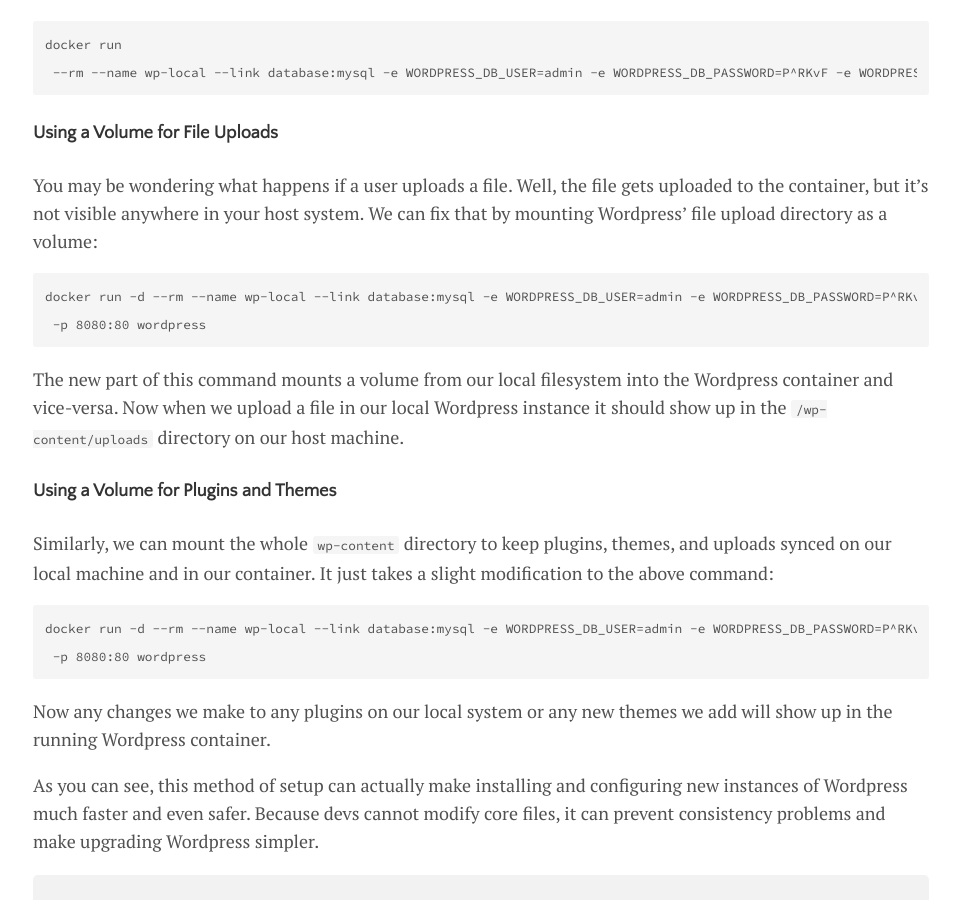
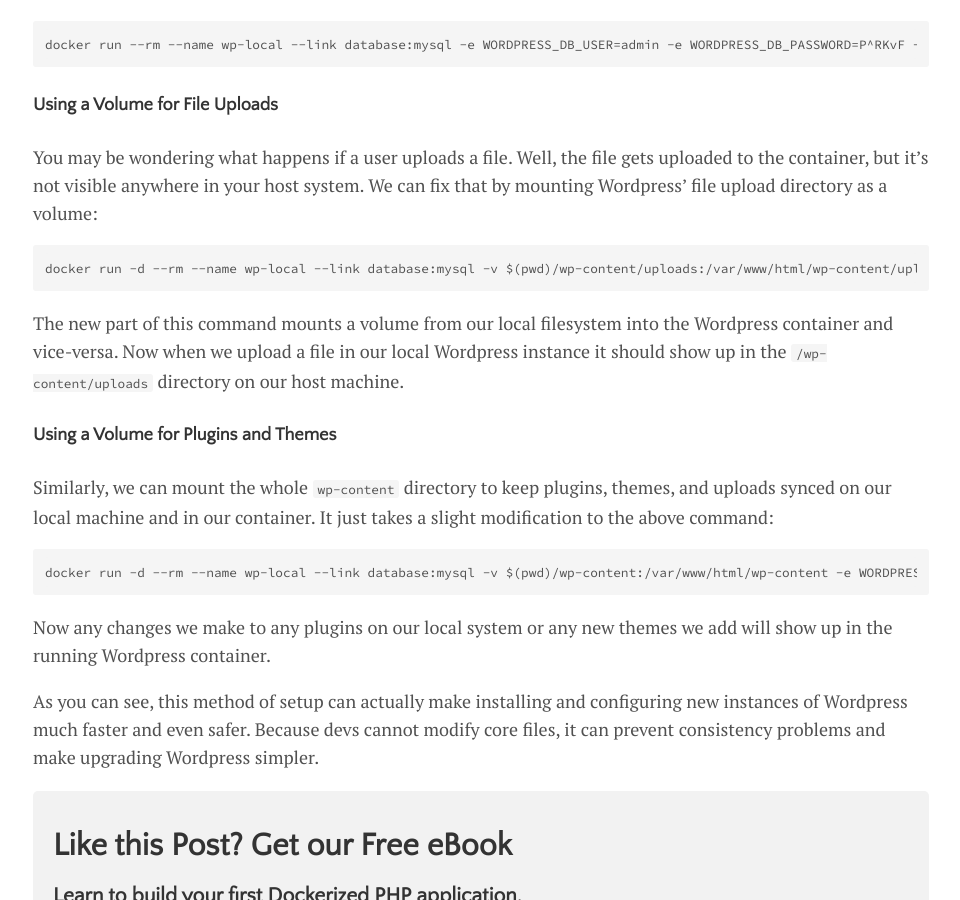
Before and after one commit to shiphp/site, a Jekyll site: the page built from _posts/2017-11-05-wordpress-docker.md, in a window 1280 px wide and 900 px high, scrolled down 2100 px. Shown: the whole window, without its empty margins (159-1119 px from the left). Built offline with Jekyll 4.4.1, drawn with Linux system fonts in a browser that asks for light colours; nearby versions of some CDN libraries.

Commit message:
Updating volumes

```diff
--- a/_posts/2017-11-05-wordpress-docker.md
+++ b/_posts/2017-11-05-wordpress-docker.md
@@ -84,8 +84,7 @@
 other things in your terminal while it’s running, simply add the `-d` flag
 anywhere to your `docker run` command. For example:
 
-    docker run
-     --rm --name wp-local --link database:mysql -e WORDPRESS_DB_USER=admin -e WORDPRESS_DB_PASSWORD=P^RKvF -e WORDPRESS_DB_NAME=wordpress -p 8080:80 wordpress
+    docker run --rm --name wp-local --link database:mysql -e WORDPRESS_DB_USER=admin -e WORDPRESS_DB_PASSWORD=P^RKvF -e WORDPRESS_DB_NAME=wordpress -p 8080:80 wordpress
 
 #### Using a Volume for File Uploads
 
@@ -93,8 +92,7 @@
 uploaded to the container, but it’s not visible anywhere in your host system. We
 can fix that by mounting Wordpress’ file upload directory as a volume:
 
-    docker run -d --rm --name wp-local --link database:mysql -e WORDPRESS_DB_USER=admin -e WORDPRESS_DB_PASSWORD=P^RKvF -e WORDPRESS_DB_NAME=wordpress
-     -p 8080:80 wordpress
+    docker run -d --rm --name wp-local --link database:mysql -v $(pwd)/wp-content/uploads:/var/www/html/wp-content/uploads -e WORDPRESS_DB_USER=admin -e WORDPRESS_DB_PASSWORD=P^RKvF -e WORDPRESS_DB_NAME=wordpress -p 8080:80 wordpress
 
 The new part of this command mounts a volume from our local filesystem into the
 Wordpress container and vice-versa. Now when we upload a file in our local
@@ -107,8 +105,7 @@
 themes, and uploads synced on our local machine and in our container. It just
 takes a slight modification to the above command:
 
-    docker run -d --rm --name wp-local --link database:mysql -e WORDPRESS_DB_USER=admin -e WORDPRESS_DB_PASSWORD=P^RKvF -e WORDPRESS_DB_NAME=wordpress
-     -p 8080:80 wordpress
+    docker run -d --rm --name wp-local --link database:mysql -v $(pwd)/wp-content:/var/www/html/wp-content -e WORDPRESS_DB_USER=admin -e WORDPRESS_DB_PASSWORD=P^RKvF -e WORDPRESS_DB_NAME=wordpress -p 8080:80 wordpress
 
 Now any changes we make to any plugins on our local system or any new themes we
 add will show up in the running Wordpress container.
```
